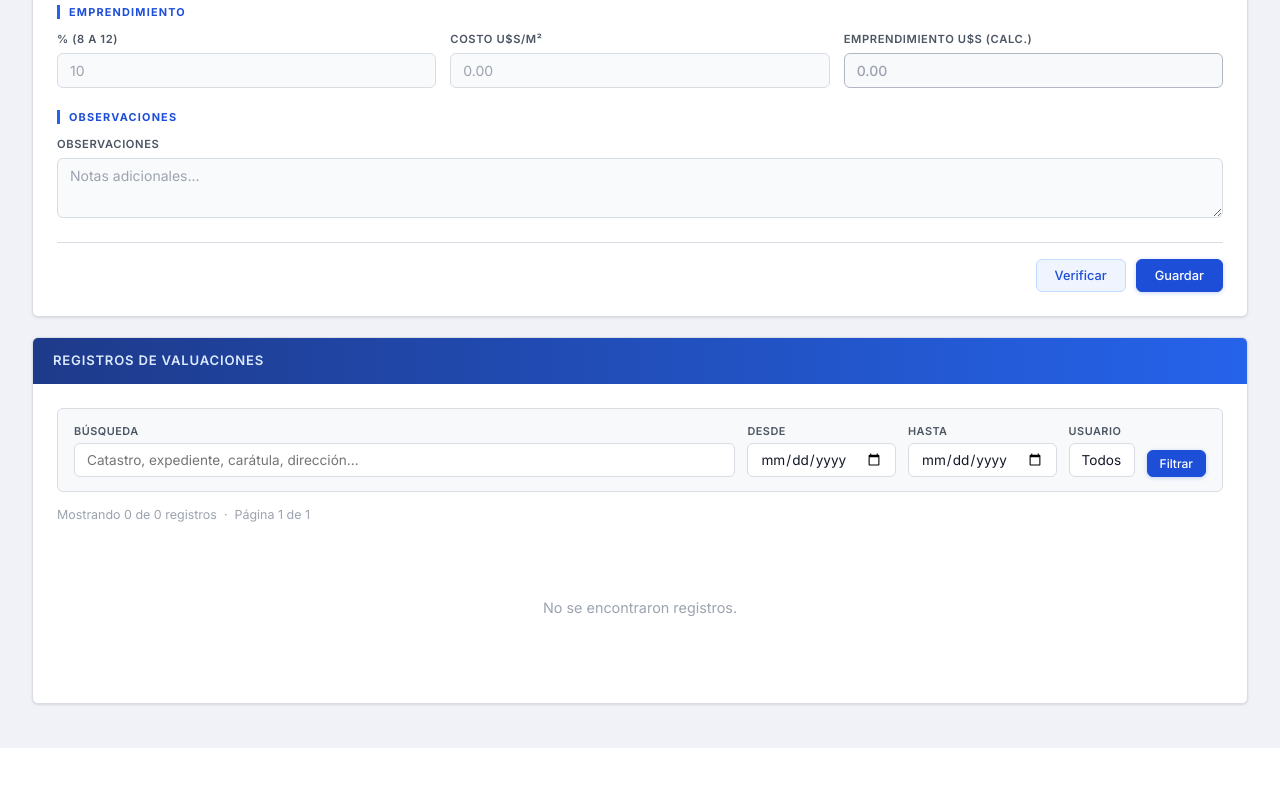
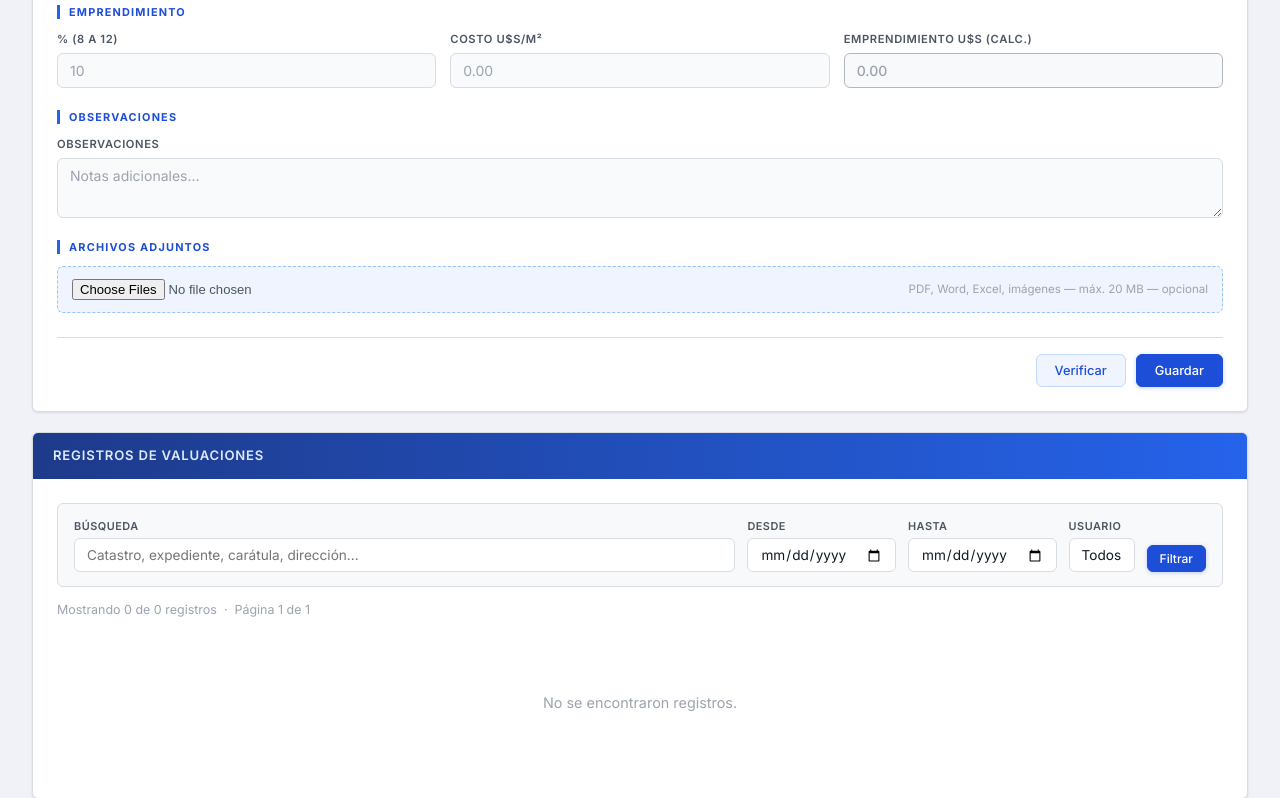
Before and after one commit to OctavioGalvan5/valuaciones, a Flask app: page / in a window 1280 px wide. Shown: the part 871-1669 px from the top of the page. Before the commit the page ends 1619 px from the top, so only its background shows below. Run offline with Flask 3, Linux system fonts and the light colour scheme; a user stored in the database is signed in; data that the repository does not hold is empty; some libraries are stand-ins or nearby versions.

Commit message:
se corrigio la forma de subir archivos al crear una valuacion

```diff
--- a/app.py
+++ b/app.py
@@ -411,7 +411,7 @@ def agregar():
     lat, lon = extraer_coordenadas(gmaps_frente or gmaps_zona)
 
     conn = get_db()
-    execute(conn, '''
+    new_id = fetchscalar(conn, '''
         INSERT INTO valuaciones (
             expediente, caratula, catastro, direccion, fecha,
             terreno_m2, terreno_frente_lado, terreno_antes_revision, usd_m2_terreno,
@@ -436,7 +436,7 @@ def agregar():
             %s, %s, %s,
             %s, %s, %s,
             %s, %s
-        )
+        ) RETURNING id
     ''', (
         data.get('expediente', '').strip(),
         data.get('caratula', '').strip(),
@@ -457,6 +457,26 @@ def agregar():
         lat, lon,
         usuario_actual, 1,
     ))
+    # Procesar archivos adjuntos opcionales
+    for file in request.files.getlist('archivos'):
+        if not file or not file.filename:
+            continue
+        ext = os.path.splitext(file.filename)[1].lower()
+        if ext not in ALLOWED_EXTENSIONS:
+            continue
+        objeto_minio = f'{new_id}/{uuid.uuid4().hex}{ext}'
+        file_data = file.read()
+        tamanio = len(file_data)
+        try:
+            minio_client.put_object(MINIO_BUCKET, objeto_minio, BytesIO(file_data), tamanio,
+                                    content_type=file.content_type or 'application/octet-stream')
+            execute(conn, '''
+                INSERT INTO archivos (valuacion_id, nombre_original, objeto_minio, tipo, tamanio, subido_por)
+                VALUES (%s, %s, %s, %s, %s, %s)
+            ''', (new_id, file.filename, objeto_minio, ext, tamanio, usuario_actual))
+        except S3Error as e:
+            print(f'[MinIO] Error al subir archivo: {e}')
+
     conn.commit()
     conn.close()
     return redirect(url_for('index'))
--- a/templates/index.html
+++ b/templates/index.html
@@ -51,7 +51,7 @@
                 {% endif %}
             </div>
             <div class="card-body">
-                <form id="form-valuacion" method="POST"
+                <form id="form-valuacion" method="POST" enctype="multipart/form-data"
                     action="{% if editando %}{{ url_for('actualizar', id=editando.id) }}{% else %}{{ url_for('agregar') }}{% endif %}">
 
                     {% if editando %}
@@ -276,6 +276,15 @@
                                 placeholder="Notas adicionales...">{{ datos.observaciones if datos else '' }}</textarea>
                         </div>
                     </div>
+
+                    {% if not viendo and not editando %}
+                    <div class="section-title">Archivos Adjuntos</div>
+                    <div class="upload-form" style="margin-bottom:8px;">
+                        <input type="file" name="archivos" class="upload-input" multiple
+                            accept=".pdf,.doc,.docx,.xls,.xlsx,.jpg,.jpeg,.png">
+                        <span class="upload-hint">PDF, Word, Excel, imágenes &mdash; máx. 20 MB &mdash; opcional</span>
+                    </div>
+                    {% endif %}
 
                     <div class="form-actions">
                         {% if viendo %}
```
Also changed, not shown: templates/pruebadatabase.py (added, +7 -0 lines).
